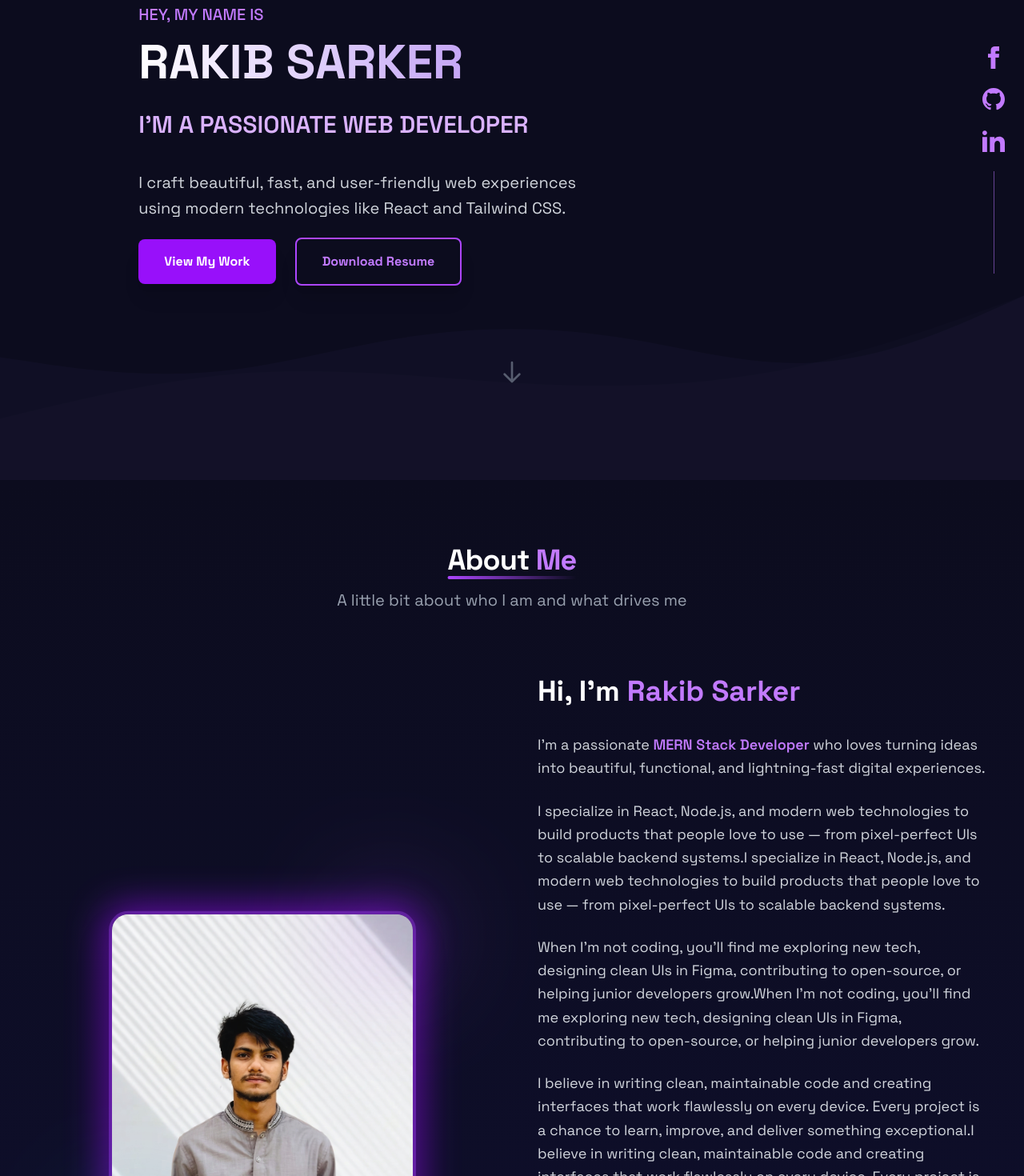
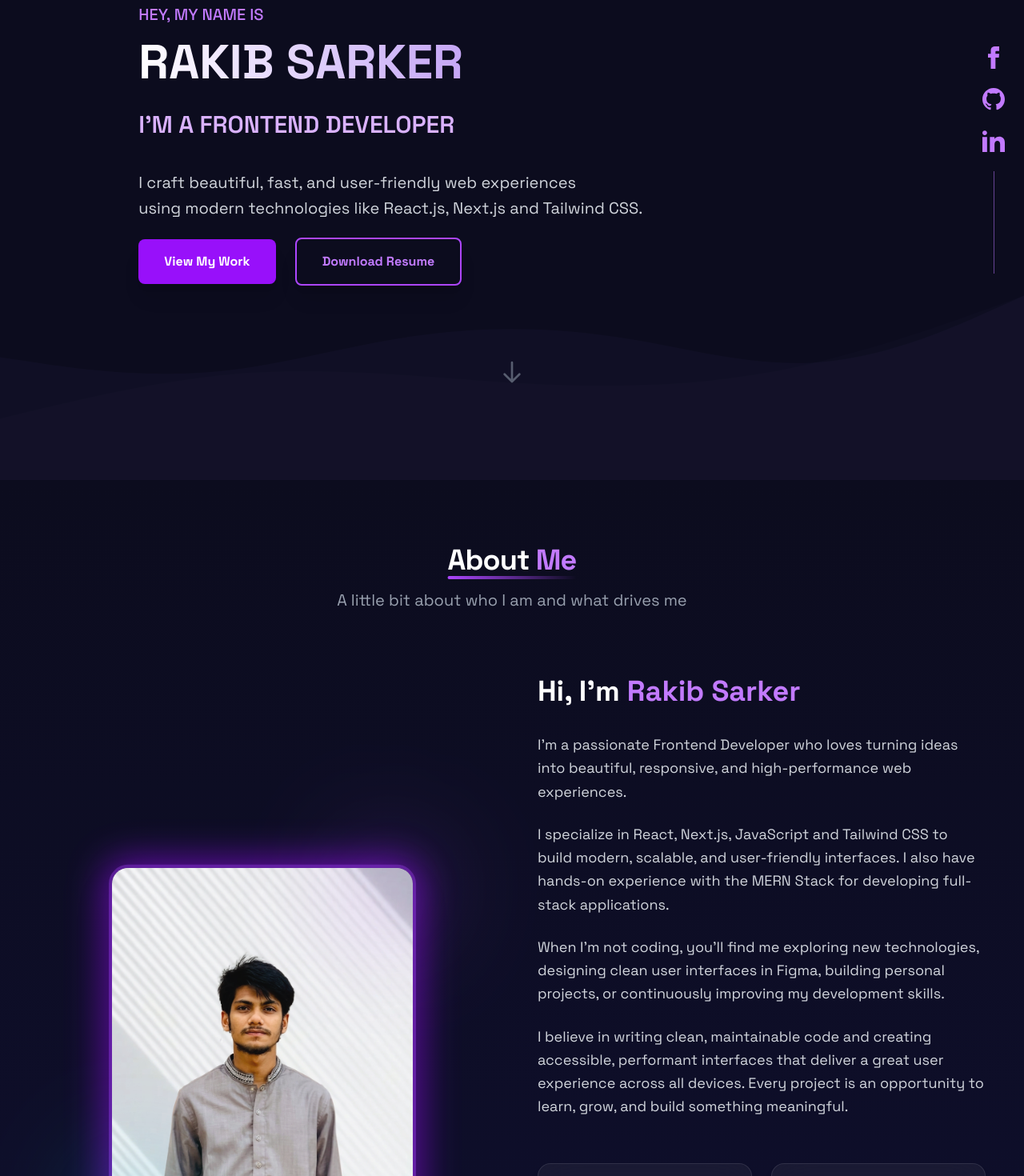
Before and after one commit to Sark-Rakib/sark-rakib-portfolio, a React (Vite) app: page / in a window 1280 px wide. Shown: the part 200-1670 px from the top of the page at 80% size. Built offline with nearby package versions, Linux system fonts and the light colour scheme.

Commit message:
update hero section and about section

```diff
--- a/src/component/About.jsx
+++ b/src/component/About.jsx
@@ -134,19 +134,13 @@ export default function About() {
 
             <div className="space-y-6 text-lg text-gray-300 leading-relaxed">
               {[
-                "I'm a passionate MERN Stack Developer who loves turning ideas into beautiful, functional, and lightning-fast digital experiences.",
-                "I specialize in React, Node.js, and modern web technologies to build products that people love to use — from pixel-perfect UIs to scalable backend systems.",
-                "When I'm not coding, you’ll find me exploring new tech, designing clean UIs in Figma, contributing to open-source, or helping junior developers grow.",
-                "I believe in writing clean, maintainable code and creating interfaces that work flawlessly on every device. Every project is a chance to learn, improve, and deliver something exceptional.",
+                "I'm a passionate Frontend Developer who loves turning ideas into beautiful, responsive, and high-performance web experiences.",
+                "I specialize in React, Next.js, JavaScript and Tailwind CSS to build modern, scalable, and user-friendly interfaces. I also have hands-on experience with the MERN Stack for developing full-stack applications.",
+                "When I'm not coding, you'll find me exploring new technologies, designing clean user interfaces in Figma, building personal projects, or continuously improving my development skills.",
+                "I believe in writing clean, maintainable code and creating accessible, performant interfaces that deliver a great user experience across all devices. Every project is an opportunity to learn, grow, and build something meaningful.",
               ].map((paragraph, i) => (
                 <motion.p key={i} variants={item} className="opacity-90">
-                  {paragraph.split("MERN Stack Developer")[0]}
-                  {i === 0 && (
-                    <span className="text-purple-400 font-semibold">
-                      MERN Stack Developer
-                    </span>
-                  )}
-                  {paragraph.split("MERN Stack Developer")[1] || paragraph}
+                  {paragraph}
                 </motion.p>
               ))}
             </div>
--- a/src/component/Hero.jsx
+++ b/src/component/Hero.jsx
@@ -4,7 +4,7 @@ import { motion, AnimatePresence } from "framer-motion";
 export default function Hero() {
   const [text, setText] = useState("");
   // const [showCursor, setShowCursor] = useState(true);
-  const fullText = "I'm a Passionate Web Developer";
+  const fullText = "I'm a Frontend Developer";
 
   useEffect(() => {
     let index = 0;
@@ -214,7 +214,7 @@ export default function Hero() {
           className="text-lg sm:text-xl text-gray-300 leading-relaxed"
         >
           I craft beautiful, fast, and user-friendly web experiences <br />
-          using modern technologies like React and Tailwind CSS.
+          using modern technologies like React.js, Next.js and Tailwind CSS.
         </motion.p>
 
         {/* Buttons - Find Me button removed */}
```
